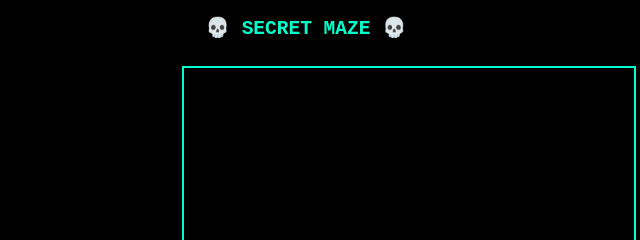
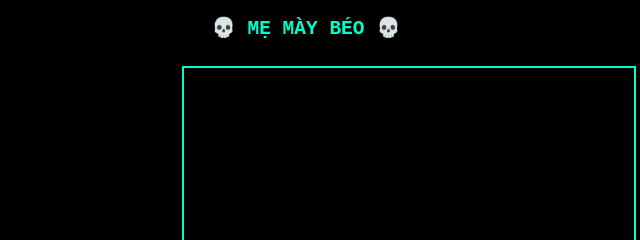
Before and after one commit to antran230209-star/mecungsuthat, a plain HTML site: page index.html in a window 1280 px wide. Shown: the top 240 px of the page, 334-974 px from the left. Drawn offline with Linux system fonts and the light colour scheme.

Commit message:
Update index.html

```diff
--- a/index.html
+++ b/index.html
@@ -46,7 +46,7 @@ button{
 
 <body>
 
-<h2>💀 SECRET MAZE 💀</h2>
+<h2>💀 MẸ MÀY BÉO 💀</h2>
 <button onclick="startGame()">START</button>
 <button onclick="openFS()">FULLSCREEN</button>
 
```
